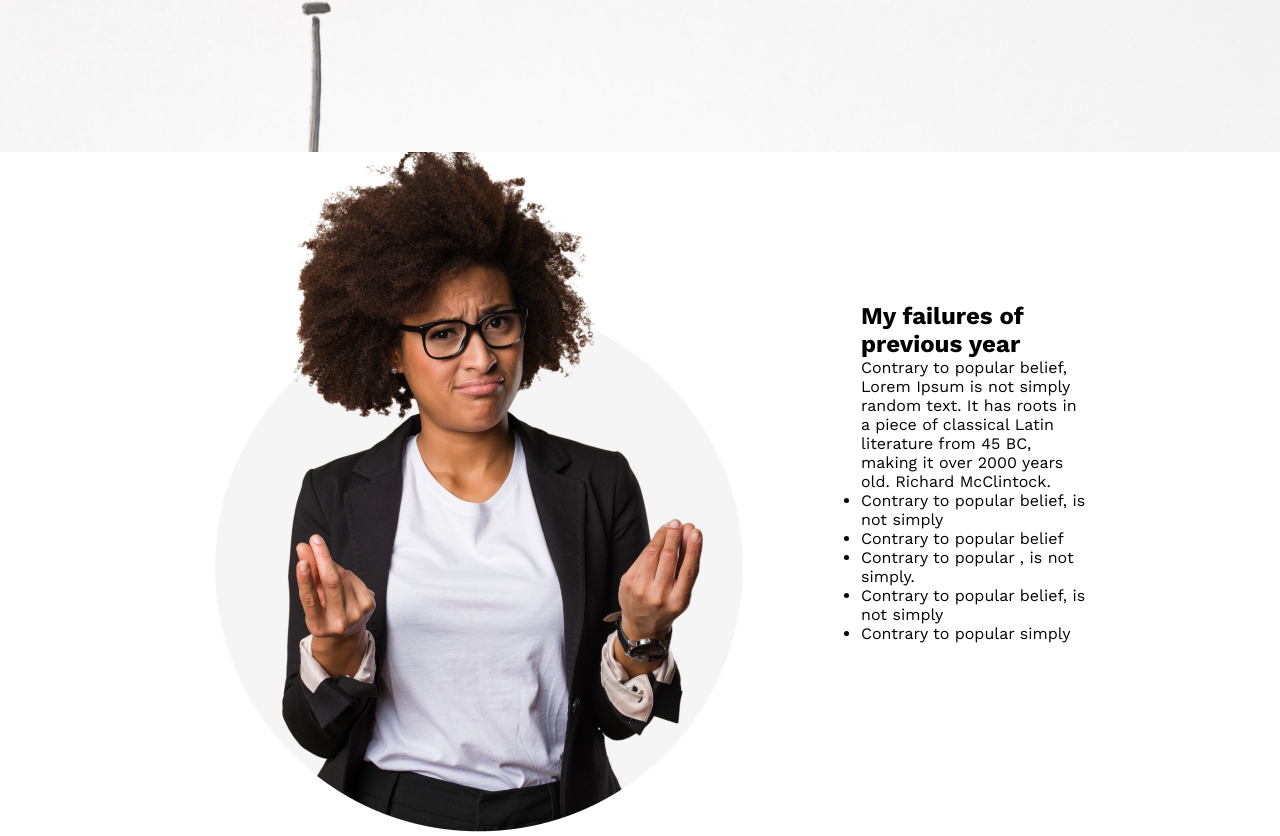
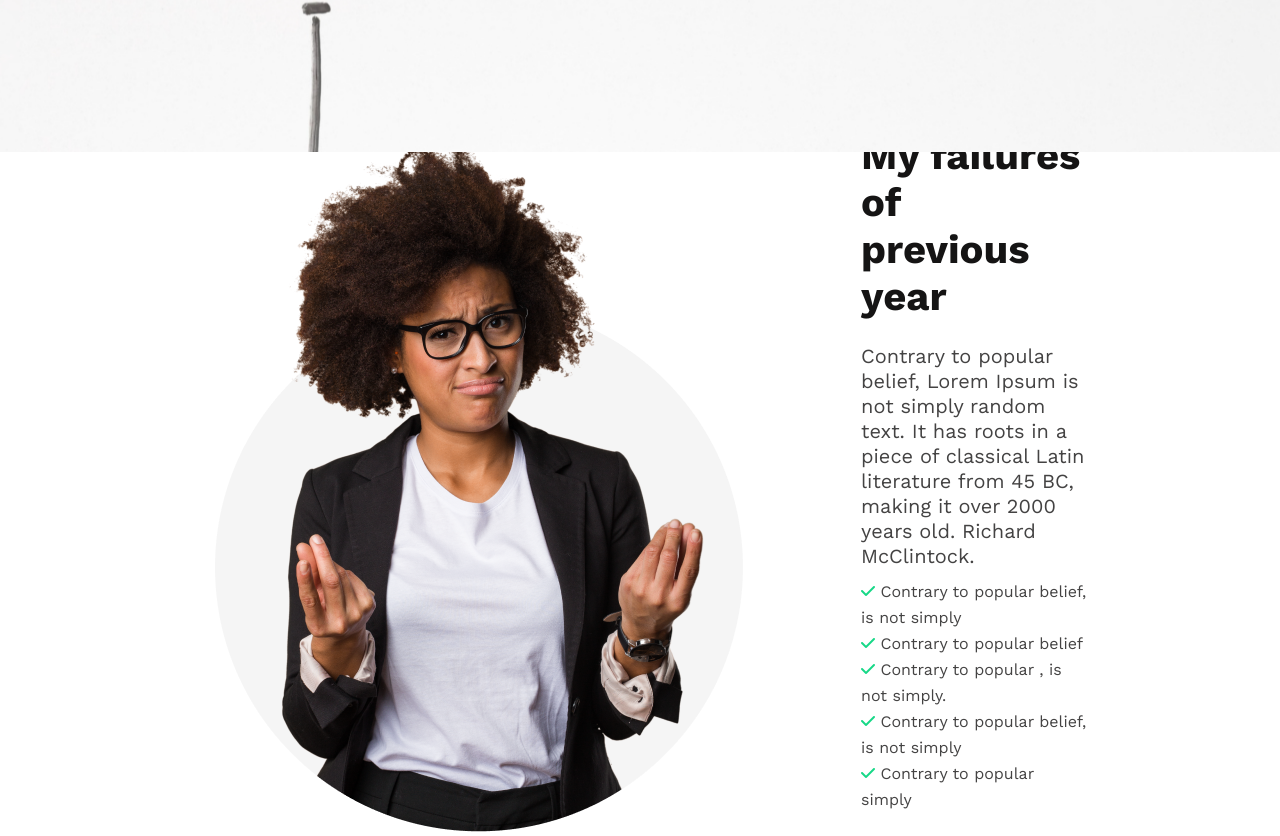
Before and after one commit to MohammedNawazMynulIslam/newyearnewme, a plain HTML site: page index.html in a window 1280 px wide. Shown: the part 648-1484 px from the top of the page. Drawn offline with nearby package versions, Linux system fonts and the light colour scheme.

Commit message:
added failure section

```diff
--- a/index.html
+++ b/index.html
@@ -9,6 +9,10 @@
       href="https://fonts.googleapis.com/css2?family=Work+Sans:wght@400;700&display=swap"
       rel="stylesheet"
     />
+    <script
+      src="https://kit.fontawesome.com/d8ec0c3424.js"
+      crossorigin="anonymous"
+    ></script>
     <link rel="stylesheet" href="style.css" />
     <title>Document</title>
   </head>
@@ -46,18 +50,34 @@
             <img class="banner-img" src="./images/person.png" alt="person" />
           </div>
           <div class="banner-contain">
-            <h2>My failures of previous year</h2>
-            <p>
+            <h2 class="banner-head">
+              My failures of <br />
+              previous year
+            </h2>
+            <p class="banner-para">
               Contrary to popular belief, Lorem Ipsum is not simply random text.
               It has roots in a piece of classical Latin literature from 45 BC,
               making it over 2000 years old. Richard McClintock.
             </p>
-            <ul>
-              <li>Contrary to popular belief, is not simply</li>
-              <li>Contrary to popular belief</li>
-              <li>Contrary to popular , is not simply.</li>
-              <li>Contrary to popular belief, is not simply</li>
-              <li>Contrary to popular simply</li>
+            <ul class="banner-list">
+              <li>
+                <i class="fa-solid fa-check"></i> Contrary to popular belief, is
+                not simply
+              </li>
+              <li>
+                <i class="fa-solid fa-check"></i> Contrary to popular belief
+              </li>
+              <li>
+                <i class="fa-solid fa-check"></i> Contrary to popular , is not
+                simply.
+              </li>
+              <li>
+                <i class="fa-solid fa-check"></i> Contrary to popular belief, is
+                not simply
+              </li>
+              <li>
+                <i class="fa-solid fa-check"></i> Contrary to popular simply
+              </li>
             </ul>
           </div>
         </div>
--- a/style.css
+++ b/style.css
@@ -60,3 +60,30 @@ line-height: 26px;
     margin: auto;
     gap: 100px;
 }
+
+.banner-head{
+color:  #151414;
+font-size: 40px;
+font-weight: 700;
+}
+
+.banner-para{
+    color:  #444343;
+    font-size: 20px;
+    font-weight: 400;
+    line-height: 25px;
+    margin-top: 24px;
+}
+
+.banner-list{
+list-style: none;
+color:  #444343;
+font-size: 16px;
+font-style: normal;
+font-weight: 400;
+line-height: 26px;
+margin-top: 10px;
+}
+.fa-solid{
+    color: #16D887;
+}
```
